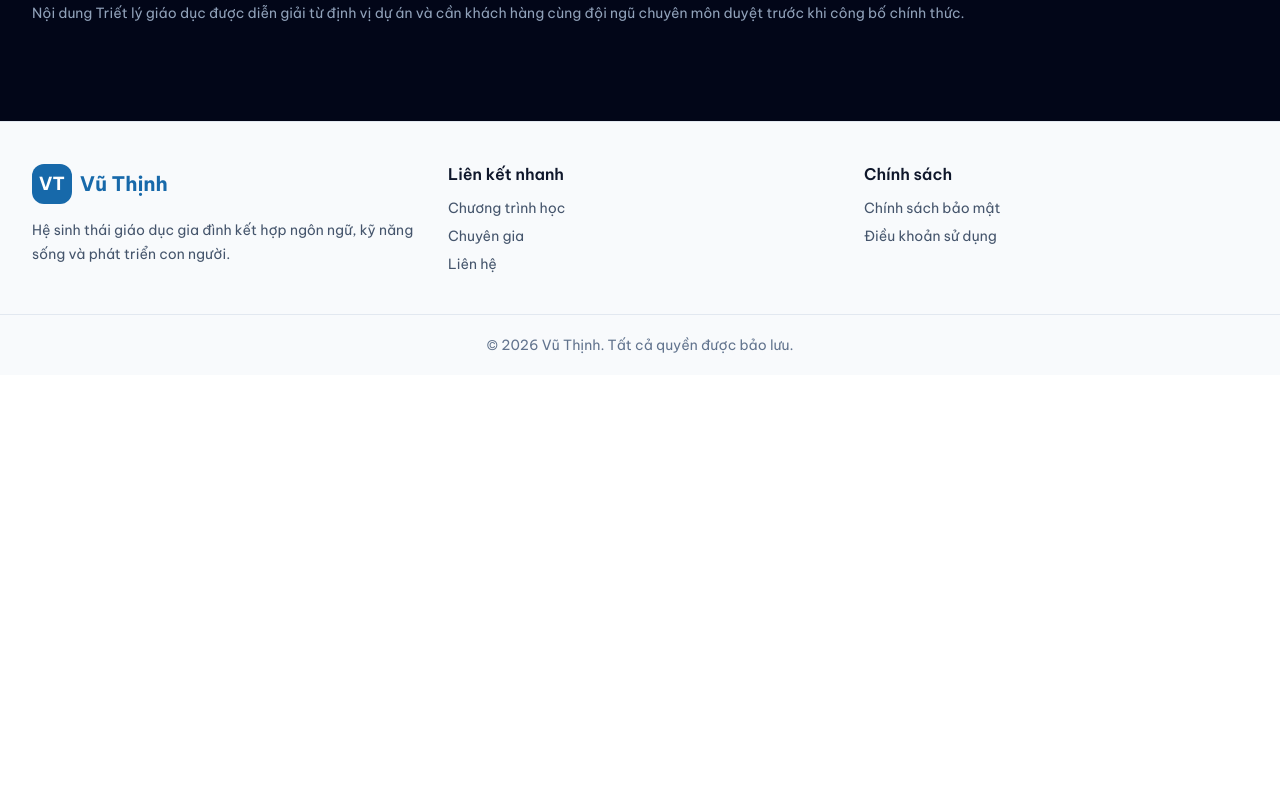
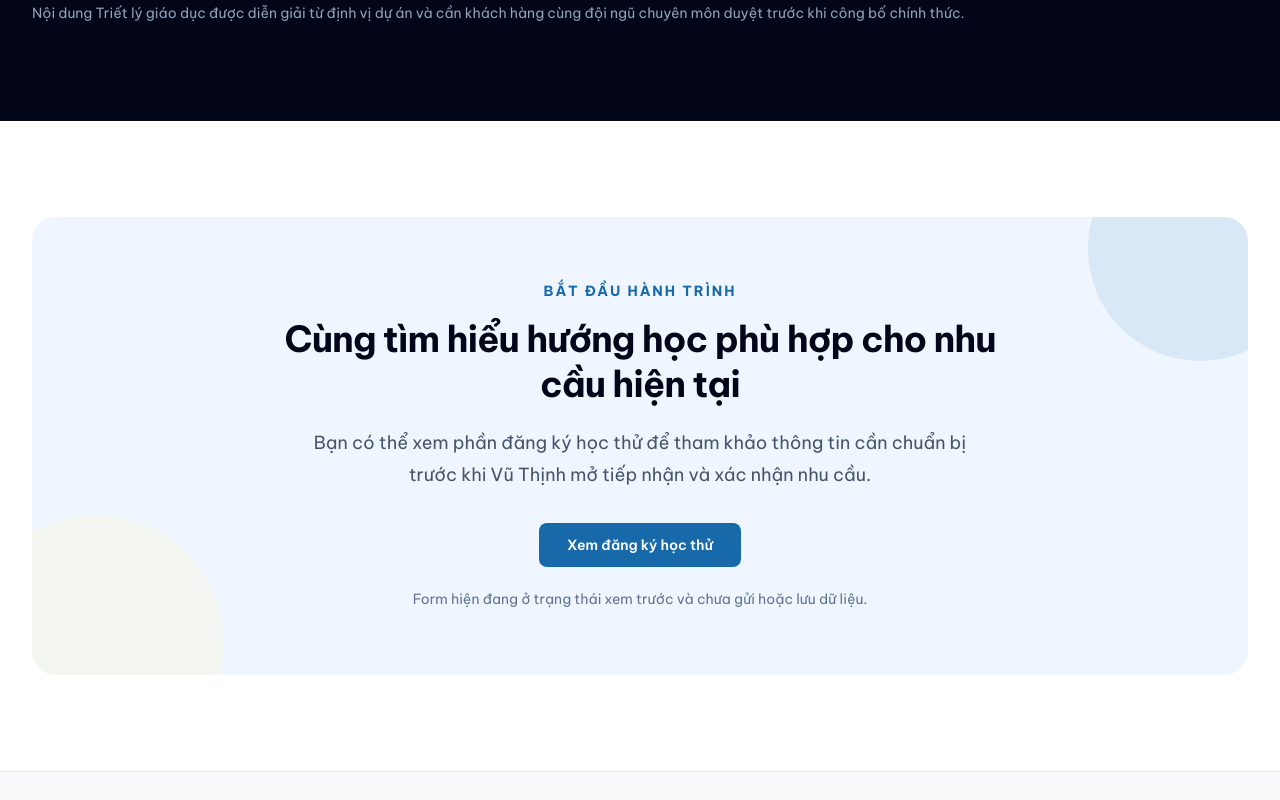
Before and after one commit to Coffee2205/vuthinh, a Next.js app: page /about in a window 1280 px wide. Shown: the part 4520-5320 px from the top of the page. Before the commit the page ends 4895 px from the top, so only its background shows below. Built offline with nearby package versions, Linux system fonts and the light colour scheme.

Commit message:
feat: complete about page cta

```diff
--- a/project-log/CURRENT_STATUS.md
+++ b/project-log/CURRENT_STATUS.md
@@ -8,7 +8,7 @@ Giai đoạn 1 — Website giáo dục hoàn chỉnh có thể deploy và hoạt
 
 ## Task hiện tại
 
-`Task 02 — Trang Giới thiệu` đang thực hiện theo từng phần. Sáu phần đầu đã hoàn thành; chưa bắt đầu CTA đăng ký tư vấn/học thử.
+`Task 02 — Trang Giới thiệu` đã hoàn thành toàn bộ 7 mục theo checklist. `Task 03 — Chương trình và khóa học` là task tiếp theo nhưng chưa bắt đầu.
 
 ## Đã hoàn thành
 
@@ -147,9 +147,19 @@ Giai đoạn 1 — Website giáo dục hoàn chỉnh có thể deploy và hoạt
 - Nội dung không tự tạo phương pháp giảng dạy, cam kết đầu ra hoặc tuyên bố chuyên môn.
 - Câu chữ được ghi rõ cần khách hàng và đội ngũ chuyên môn duyệt trước production.
 
+### Task 02 — CTA đăng ký tư vấn/học thử
+
+- Đã thêm CTA cuối `/about` dẫn tới anchor học thử có thật trên trang chủ.
+- CTA ghi rõ form đích đang ở trạng thái xem trước và chưa gửi hoặc lưu dữ liệu.
+- Không tạo route tư vấn, form backend hoặc chức năng thuộc Task 04/07.
+
+### Trạng thái Task 02
+
+- Hoàn thành toàn bộ checklist Trang Giới thiệu.
+- Task 02 không còn phần giao diện chưa hoàn thành.
+
 ## Chưa thực hiện
 
-- Các phần còn lại của Trang Giới thiệu.
 - Chương trình và khóa học.
 - Trang chuyên gia và đăng ký tư vấn.
 - Blog và tài liệu miễn phí.
@@ -164,7 +174,7 @@ Giai đoạn 1 — Website giáo dục hoàn chỉnh có thể deploy và hoạt
 - `node_modules`: Đã có; các dependency chính được nhận diện.
 - `npm.cmd run lint`: Đạt ngày 2026-07-15, không có lỗi ESLint.
 - `npm.cmd run build`: Đạt ngày 2026-07-15; compile, TypeScript và static generation thành công.
-- Runtime `/about`: HTTP 200, có đủ ba trụ cột Triết lý giáo dục; chưa có CTA đăng ký của Task 02.
+- Runtime `/about` và `/`: HTTP 200; CTA hiển thị, href `/#trial-registration` và id đích `trial-registration` cùng tồn tại trong HTML build.
 
 ## Trạng thái project local
 
@@ -188,7 +198,8 @@ Giai đoạn 1 — Website giáo dục hoàn chỉnh có thể deploy và hoạt
 - Mission Section đã được commit tại `8f55a44` — `feat: add about mission section`.
 - Core Values Section đã được commit tại `8b5821c` — `feat: add about core values section`.
 - Education Philosophy Section đã được commit tại `f2cbd34` — `feat: add education philosophy section`.
+- About CTA Section đã hoàn thành source và kiểm tra; chờ tạo commit.
 
 ## Task tiếp theo
 
-Tiếp tục `Task 02 — Trang Giới thiệu` bằng CTA đăng ký tư vấn/học thử. Chưa bắt đầu phần này.
+`Task 03 — Chương trình và khóa học`. Bước đầu tiên là danh sách nhóm chương trình; Task 03 chưa bắt đầu.
--- a/project-log/DECISIONS.md
+++ b/project-log/DECISIONS.md
@@ -213,3 +213,11 @@ Mỗi quyết định phải ghi ngày, nội dung, lý do và ảnh hưởng.
 **Lý do:** Đây là căn cứ rõ nhất cho quan điểm giáo dục hiện tại; project chưa có tài liệu xác nhận phương pháp sư phạm hoặc cam kết đầu ra cụ thể.
 
 **Ảnh hưởng:** Section chỉ mô tả định hướng Trí tuệ, Ngôn ngữ và Nhân cách, kèm yêu cầu khách hàng cùng đội ngũ chuyên môn duyệt trước production.
+
+## 2026-07-15 — CTA Trang Giới thiệu dùng anchor học thử hiện hữu
+
+**Quyết định:** CTA cuối `/about` dẫn tới `/#trial-registration` và nêu rõ form đang ở trạng thái xem trước.
+
+**Lý do:** Anchor đích đã tồn tại; `/consultation` thuộc Task 04 và chưa được triển khai nên không dùng làm link chết hoặc mở rộng phạm vi.
+
+**Ảnh hưởng:** Người dùng có thể điều hướng tới thông tin đăng ký hiện hữu mà không bị hiểu nhầm rằng dữ liệu đang được tiếp nhận; CTA tư vấn riêng chờ đúng task.
--- a/project-log/ISSUES.md
+++ b/project-log/ISSUES.md
@@ -285,3 +285,12 @@
 **Ảnh hưởng:** Không chặn kỹ thuật hoặc layout; cần duyệt nội dung trước production và không nên suy diễn thành phương pháp giảng dạy cụ thể.
 
 **Cần từ khách hàng:** Xác nhận hoặc chỉnh sửa tuyên bố chung cùng nội dung của ba trụ cột Trí tuệ, Ngôn ngữ và Nhân cách.
+
+---
+
+## Trạng thái CTA Trang Giới thiệu và Task 02
+
+- Không còn blocker kỹ thuật cho CTA hoặc giao diện Task 02; lint, build, runtime và liên kết nguồn/đích đều đạt.
+- CTA dẫn tới form preview đang khóa; giới hạn vận hành tiếp tục được theo dõi tại `ISSUE-015`.
+- Route `/consultation` chưa được triển khai vì thuộc Task 04; không tạo link tới route này trong Task 02.
+- Các nội dung thương hiệu cần duyệt tiếp tục được theo dõi tại `ISSUE-016` đến `ISSUE-020`.
--- a/project-log/NEXT_STEPS.md
+++ b/project-log/NEXT_STEPS.md
@@ -2,18 +2,18 @@
 
 ## Nhiệm vụ gần nhất
 
-> Tiếp tục `Task 02 — Trang Giới thiệu` và chỉ thực hiện CTA đăng ký tư vấn/học thử, chưa làm Task 03.
+> Đọc `tasks/03-PROGRAMS-COURSES.md` và chỉ thực hiện phần “Danh sách nhóm chương trình”, chưa làm bộ lọc hoặc các phần khác.
 
 ## Thứ tự thực hiện
 
-1. Đối chiếu route và luồng CTA đã có trong sitemap, user flow và trang chủ.
-2. Chọn hành động đăng ký phù hợp mà không triển khai form hoặc route thuộc task sau.
-3. Bảo đảm liên kết có đích hợp lệ hoặc thể hiện rõ giới hạn hiện tại; không giả lập gửi dữ liệu.
+1. Đối chiếu bảy nhóm chương trình đã xác định trong task với PRD và dữ liệu trang chủ.
+2. Thiết kế route `/programs` và danh sách nhóm ở cấp định hướng, không tạo khóa học giả.
+3. Chỉ làm danh sách nhóm chương trình; chưa làm bộ lọc, danh sách khóa học hoặc trang chi tiết.
 4. Kiểm tra responsive/accessibility, link, lint/build/runtime.
 5. Cập nhật task/log, commit và push trước khi chuyển section.
 
 ## Chưa làm ngay
 
-- Task 03 và mọi chức năng sau Trang Giới thiệu.
+- Bộ lọc và các phần sau danh sách nhóm chương trình của Task 03.
 - Database, form lưu dữ liệu thật và Supabase.
 - Admin, AI, thanh toán hoặc LMS.
--- a/src/app/about/page.tsx
+++ b/src/app/about/page.tsx
@@ -1,5 +1,6 @@
 import type { Metadata } from "next";
 import { AboutIntroduction } from "@/components/about/AboutIntroduction";
+import { AboutCtaSection } from "@/components/about/AboutCtaSection";
 import { CoreValuesSection } from "@/components/about/CoreValuesSection";
 import { EducationPhilosophySection } from "@/components/about/EducationPhilosophySection";
 import { FormationStorySection } from "@/components/about/FormationStorySection";
@@ -21,6 +22,7 @@ export default function AboutPage() {
       <MissionSection />
       <CoreValuesSection />
       <EducationPhilosophySection />
+      <AboutCtaSection />
     </main>
   );
 }
--- /dev/null
+++ b/src/components/about/AboutCtaSection.tsx
@@ -0,0 +1,46 @@
+import Link from "next/link";
+import { Container } from "@/components/common/Container";
+import { aboutCtaContent } from "@/data/about";
+
+export function AboutCtaSection() {
+  return (
+    <section
+      className="bg-white py-16 sm:py-20 lg:py-24"
+      aria-labelledby="about-cta-heading"
+    >
+      <Container>
+        <div className="relative overflow-hidden rounded-3xl bg-blue-50 px-6 py-12 text-center sm:px-10 sm:py-16">
+          <div
+            className="absolute -right-16 -top-20 size-56 rounded-full bg-brand-blue/10"
+            aria-hidden="true"
+          />
+          <div
+            className="absolute -bottom-24 -left-16 size-64 rounded-full bg-brand-yellow/25"
+            aria-hidden="true"
+          />
+          <div className="relative mx-auto max-w-3xl">
+            <p className="text-sm font-bold uppercase tracking-[0.14em] text-brand-blue">
+              {aboutCtaContent.eyebrow}
+            </p>
+            <h2
+              id="about-cta-heading"
+              className="mt-4 text-3xl font-bold leading-tight tracking-tight text-slate-950 sm:text-4xl"
+            >
+              {aboutCtaContent.title}
+            </h2>
+            <p className="mx-auto mt-5 max-w-2xl text-lg leading-8 text-slate-600">
+              {aboutCtaContent.description}
+            </p>
+            <Link
+              href={aboutCtaContent.action.href}
+              className="button-primary mt-8 px-7"
+            >
+              {aboutCtaContent.action.label}
+            </Link>
+            <p className="mt-5 text-sm leading-6 text-slate-500">{aboutCtaContent.note}</p>
+          </div>
+        </div>
+      </Container>
+    </section>
+  );
+}
--- a/src/data/about.ts
+++ b/src/data/about.ts
@@ -155,3 +155,15 @@ export const educationPhilosophyContent = {
   ],
   note: "Nội dung Triết lý giáo dục được diễn giải từ định vị dự án và cần khách hàng cùng đội ngũ chuyên môn duyệt trước khi công bố chính thức.",
 } as const;
+
+export const aboutCtaContent = {
+  eyebrow: "Bắt đầu hành trình",
+  title: "Cùng tìm hiểu hướng học phù hợp cho nhu cầu hiện tại",
+  description:
+    "Bạn có thể xem phần đăng ký học thử để tham khảo thông tin cần chuẩn bị trước khi Vũ Thịnh mở tiếp nhận và xác nhận nhu cầu.",
+  action: {
+    label: "Xem đăng ký học thử",
+    href: "/#trial-registration",
+  },
+  note: "Form hiện đang ở trạng thái xem trước và chưa gửi hoặc lưu dữ liệu.",
+} as const;
--- a/tasks/02-ABOUT.md
+++ b/tasks/02-ABOUT.md
@@ -8,7 +8,7 @@
 - [x] Sứ mệnh.
 - [x] Giá trị cốt lõi.
 - [x] Triết lý giáo dục.
-- [ ] CTA đăng ký tư vấn/học thử.
+- [x] CTA đăng ký tư vấn/học thử.
 
 ## Tiêu chí
 
@@ -81,3 +81,20 @@
 - Accessibility: section dùng `aria-labelledby`, danh sách `ol`/`li`, cấu trúc `h2`/`h3`; số thứ tự trang trí được ẩn khỏi assistive technology.
 - Giới hạn: câu chữ Triết lý giáo dục chưa được khách hàng và đội ngũ chuyên môn duyệt bản cuối; chưa kiểm tra trực quan trên thiết bị thật/browser automation.
 - Commit: `f2cbd34` — `feat: add education philosophy section`.
+
+## Kết quả thực hiện — CTA đăng ký tư vấn/học thử
+
+- File tạo: `src/components/about/AboutCtaSection.tsx`.
+- File sửa: `src/app/about/page.tsx`, `src/data/about.ts`, `tasks/02-ABOUT.md` và các project log liên quan.
+- Quyết định: CTA dẫn tới `/#trial-registration`, là anchor có thật trên trang chủ; chưa dùng `/consultation` vì route này thuộc Task 04 và chưa tồn tại, không giả lập gửi hoặc lưu dữ liệu.
+- Kiểm tra: `npm.cmd run lint` đạt; `npm.cmd run build` đạt, `/` và `/about` được prerender tĩnh; production local trả HTTP 200 cho cả hai route, HTML build có href và id đích khớp nhau.
+- Responsive: nội dung căn giữa, padding mobile-first và nút có chiều cao tối thiểu 44px.
+- Accessibility: section dùng `aria-labelledby`, heading đúng cấp, link có focus-visible và chi tiết trang trí dùng `aria-hidden`.
+- Giới hạn: form đích vẫn ở trạng thái xem trước, chưa gửi/lưu dữ liệu đến Task 07; CTA tư vấn riêng chờ route `/consultation` trong Task 04; chưa kiểm tra trực quan trên thiết bị thật/browser automation.
+- Commit: chờ tạo commit.
+
+## Trạng thái Task 02
+
+- Hoàn thành toàn bộ 7 mục theo checklist Trang Giới thiệu.
+- Lint, build và production runtime đạt tại lần kiểm tra cuối ngày 2026-07-15.
+- Các nội dung cần khách hàng duyệt và giới hạn route/form tiếp tục được theo dõi trong `project-log/ISSUES.md`.
```
Also changed, not shown: project-log/CHANGELOG.md.
